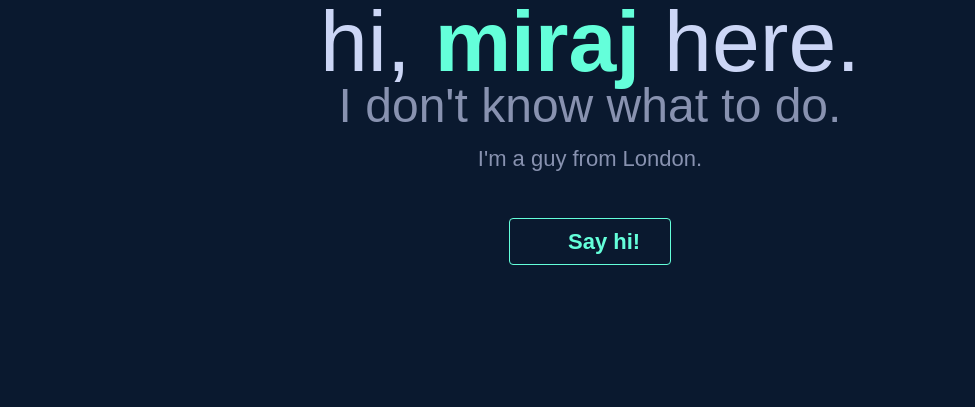
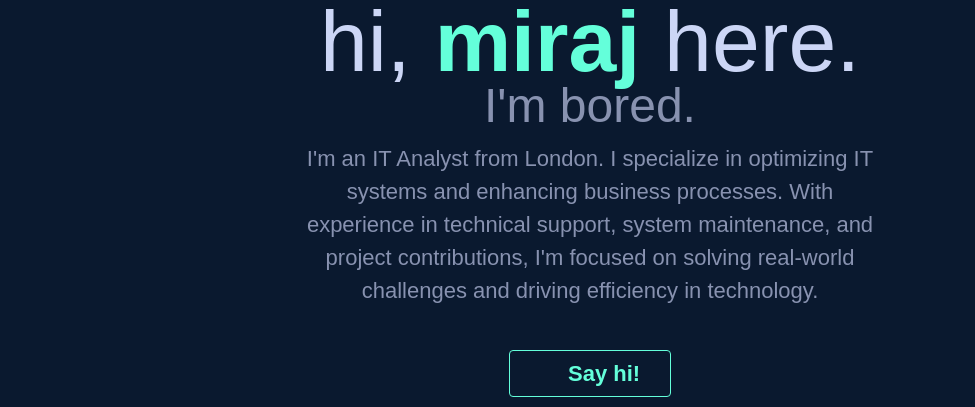
Before and after one commit to mirajhaq/Miraj, a React (Create React App) app: page / in a window 1280 px wide. Shown: the part 213-620 px from the top of the page, without its empty margins (50-1025 px from the left). Built offline with nearby package versions, Linux system fonts and the light colour scheme; some icons are missing; a web font is replaced by a local one.

Commit message:
Update Intro.js

```diff
--- a/src/components/Intro.js
+++ b/src/components/Intro.js
@@ -31,9 +31,9 @@ class Intro extends React.Component {
           </span>
         </div>
         <div>
-          <div className="intro-subtitle">I don't know what to do.</div>
+          <div className="intro-subtitle">I'm bored.</div>
           <div className="intro-desc">
-            I'm a guy from London.
+            I'm an IT Analyst from London. I specialize in optimizing IT systems and enhancing business processes. With experience in technical support, system maintenance, and project contributions, I'm focused on solving real-world challenges and driving efficiency in technology.
           </div>
           <a
             href="mailto:mirajhaq@hotmail.com"
```
